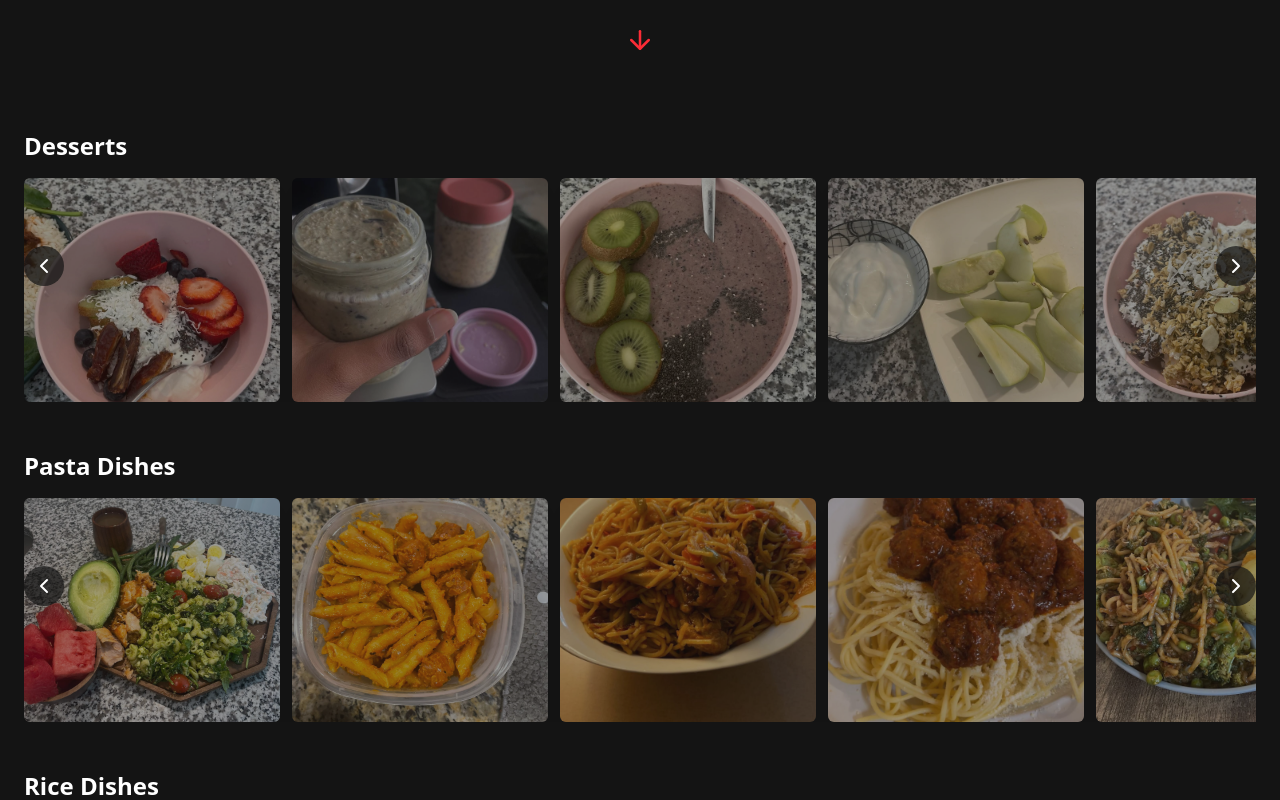
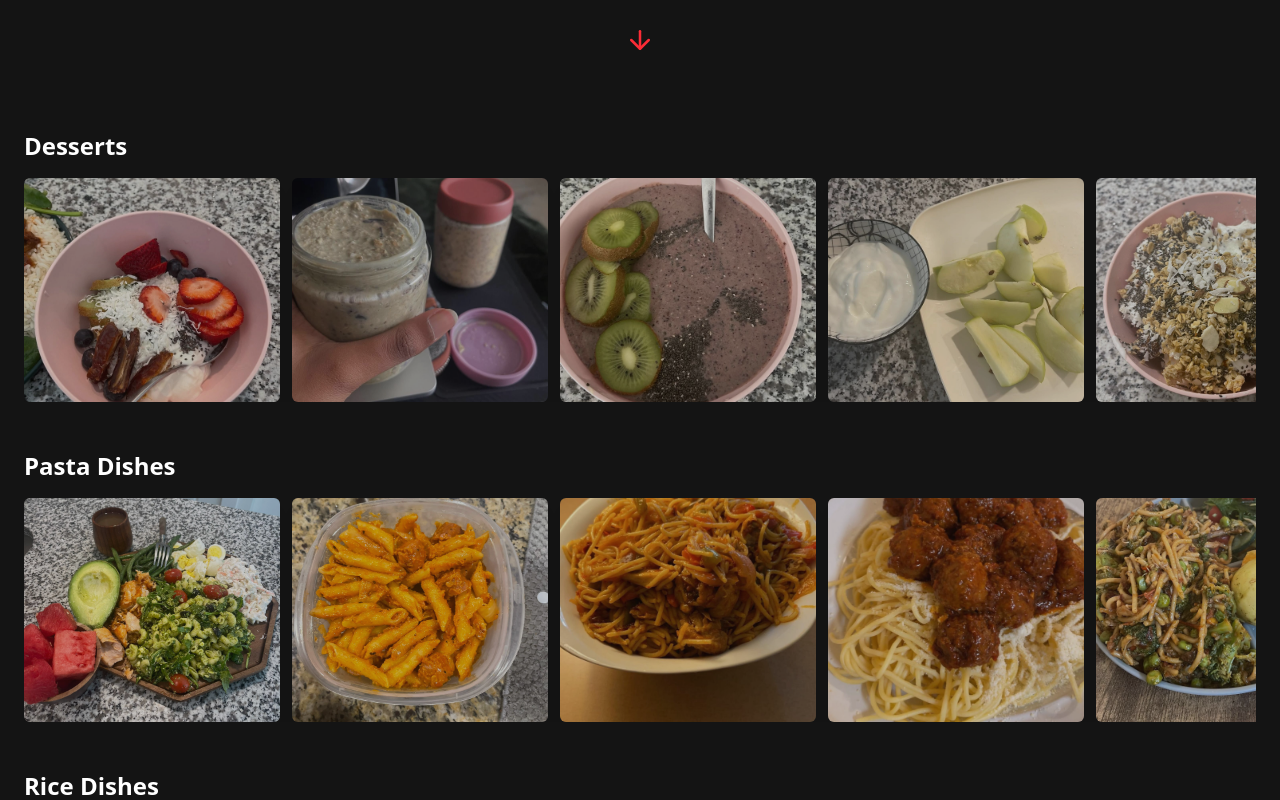
Before and after one commit to akunna1/Foodflix, a Next.js app: page / in a window 1280 px wide. Shown: the part 740-1540 px from the top of the page. Built offline with nearby package versions, Linux system fonts and the light colour scheme.

Commit message:
removed sliders

```diff
--- a/src/app/components/crecipes.tsx
+++ b/src/app/components/crecipes.tsx
@@ -1,7 +1,6 @@
 "use client";
 
 import Image from "next/image";
-import { FiChevronRight, FiChevronLeft } from "react-icons/fi";
 import { useRef } from "react";
 
 type Recipe = {
@@ -16,7 +15,7 @@ type Category = {
   recipes: Recipe[];
 };
 
-// Data — replace or expand as needed
+// Data (unchanged)
 const categories: Category[] = [
       {
     title: "Desserts",
@@ -381,6 +380,7 @@ const categories: Category[] = [
   },
 ];
 
+
 export default function Crecipes() {
   return (
     <section className="space-y-16 px-6 py-16 bg-[#141414]">
@@ -394,35 +394,38 @@ export default function Crecipes() {
 function CategorySlider({ category }: { category: Category }) {
   const rowRef = useRef<HTMLDivElement>(null);
 
-  const scroll = (direction: "left" | "right") => {
-    if (!rowRef.current) return;
-    const container = rowRef.current;
-    container.scrollBy({
-      left: direction === "left" ? -container.clientWidth : container.clientWidth,
-      behavior: "smooth",
-    });
+  // Drag-to-scroll variables
+  let isDown = false;
+  let startX: number;
+  let scrollLeft: number;
+
+  const onMouseDown = (e: React.MouseEvent<HTMLDivElement>) => {
+    isDown = true;
+    startX = e.pageX - (rowRef.current?.offsetLeft || 0);
+    scrollLeft = rowRef.current?.scrollLeft || 0;
+  };
+
+  const onMouseLeave = () => { isDown = false; };
+  const onMouseUp = () => { isDown = false; };
+  const onMouseMove = (e: React.MouseEvent<HTMLDivElement>) => {
+    if (!isDown || !rowRef.current) return;
+    e.preventDefault();
+    const x = e.pageX - rowRef.current.offsetLeft;
+    const walk = (x - startX) * 2; // scroll-fast
+    rowRef.current.scrollLeft = scrollLeft - walk;
   };
 
   return (
     <div className="relative">
       <p className="text-xl md:text-2xl font-bold mb-4 text-white">{category.title}</p>
 
-      <button
-        onClick={() => scroll("left")}
-        className="absolute left-0 top-1/2 -translate-y-1/2 z-10 p-2 bg-[#141414]/70 rounded-full hover:bg-[#141414]/90 transition"
-      >
-        <FiChevronLeft className="h-6 w-6 text-white" />
-      </button>
-      <button
-        onClick={() => scroll("right")}
-        className="absolute right-0 top-1/2 -translate-y-1/2 z-10 p-2 bg-[#141414]/70 rounded-full hover:bg-[#141414]/90 transition"
-      >
-        <FiChevronRight className="h-6 w-6 text-white" />
-      </button>
-
       <div
         ref={rowRef}
-        className="flex gap-4 overflow-x-hidden overflow-y-hidden scrollbar-hide"
+        className="flex gap-4 overflow-x-scroll scrollbar-hide cursor-grab"
+        onMouseDown={onMouseDown}
+        onMouseLeave={onMouseLeave}
+        onMouseUp={onMouseUp}
+        onMouseMove={onMouseMove}
       >
         {category.recipes.map((recipe, idx) => (
           <div
--- a/src/app/components/foodpreview.tsx
+++ b/src/app/components/foodpreview.tsx
@@ -10,7 +10,7 @@ export default function FoodPreview() {
         🍕 Here's a sneak peek of some delicious food!
       </h2>
       <p className="text-lg md:text-xl text-gray-300 mb-8">
-        Dive in and explore all the mouthwatering <span className="text-red-500 font-semibold">Recipes</span> we have for you 👨‍🍳
+        Dive in and explore all the mouthwatering <span className="text-red-500 font-semibold">Recipes</span> I have for you 👨‍🍳
       </p>
       <FiArrowDown className="text-red-500 text-3xl animate-bounce mb-5" />
     </section>
--- a/src/app/components/slides.tsx
+++ b/src/app/components/slides.tsx
@@ -1,8 +1,6 @@
 "use client";
 
 import Image from "next/image";
-import Link from "next/link";
-import { FiChevronRight, FiChevronLeft } from "react-icons/fi";
 import { useRef } from "react";
 
 const categories = [
@@ -25,46 +23,46 @@ export default function Slides() {
 function FoodRow({ title, images }: { title: string; images: string[] }) {
   const rowRef = useRef<HTMLDivElement>(null);
 
-  const scroll = (direction: "left" | "right") => {
-    if (!rowRef.current) return;
-    const container = rowRef.current;
-    const scrollAmount = container.clientWidth;
+  // Horizontal drag
+  let isDown = false;
+  let startX: number;
+  let scrollLeft: number;
 
-    container.scrollBy({
-      left: direction === "left" ? -scrollAmount : scrollAmount,
-      behavior: "smooth",
-    });
+  const onMouseDown = (e: React.MouseEvent<HTMLDivElement>) => {
+    isDown = true;
+    startX = e.pageX - (rowRef.current?.offsetLeft || 0);
+    scrollLeft = rowRef.current?.scrollLeft || 0;
+  };
+
+  const onMouseLeave = () => { isDown = false; };
+  const onMouseUp = () => { isDown = false; };
+  const onMouseMove = (e: React.MouseEvent<HTMLDivElement>) => {
+    if (!isDown || !rowRef.current) return;
+    e.preventDefault();
+    const x = e.pageX - rowRef.current.offsetLeft;
+    const walk = (x - startX) * 2; // scroll-fast
+    rowRef.current.scrollLeft = scrollLeft - walk;
   };
 
   return (
-    <div className="relative overflow-hidden">
+    <div className="relative">
       <h3 className="text-xl md:text-2xl font-bold mb-4 text-white">{title}</h3>
-
-      <button
-        onClick={() => scroll("left")}
-        className="absolute left-0 top-1/2 -translate-y-1/2 z-10 p-2 bg-[#141414]/70 rounded-full hover:bg-[#141414]/90 transition"
-      >
-        <FiChevronLeft className="h-6 w-6 text-white" />
-      </button>
-      <button
-        onClick={() => scroll("right")}
-        className="absolute right-0 top-1/2 -translate-y-1/2 z-10 p-2 bg-[#141414]/70 rounded-full hover:bg-[#141414]/90 transition"
-      >
-        <FiChevronRight className="h-6 w-6 text-white" />
-      </button>
 
       <div
         ref={rowRef}
-        className="flex gap-3 overflow-x-hidden overflow-y-hidden scrollbar-hide"
+        className="flex gap-3 overflow-x-scroll scrollbar-hide cursor-grab"
+        onMouseDown={onMouseDown}
+        onMouseLeave={onMouseLeave}
+        onMouseUp={onMouseUp}
+        onMouseMove={onMouseMove}
       >
         {images.map((src, i) => (
-          <Link
+          <div
             key={i}
-            href="/recipes"
-            className="relative flex-shrink-0 w-60 md:w-64 h-40 md:h-56 shadow-lg rounded-md overflow-hidden transform transition duration-300 hover:scale-105 hover:brightness-90 cursor-pointer opacity-60"
+            className="relative flex-shrink-0 w-60 md:w-64 h-40 md:h-56 shadow-lg rounded-md overflow-hidden transform transition duration-300 hover:scale-105 hover:brightness-90 cursor-pointer opacity-80"
           >
             <Image src={src} alt={title} fill className="object-cover" />
-          </Link>
+          </div>
         ))}
       </div>
     </div>
--- a/src/app/globals.css
+++ b/src/app/globals.css
@@ -1 +1,9 @@
 @import "tailwindcss";
+
+.scrollbar-hide::-webkit-scrollbar {
+  display: none;
+}
+.scrollbar-hide {
+  -ms-overflow-style: none;  /* IE and Edge */
+  scrollbar-width: none;     /* Firefox */
+}
```
